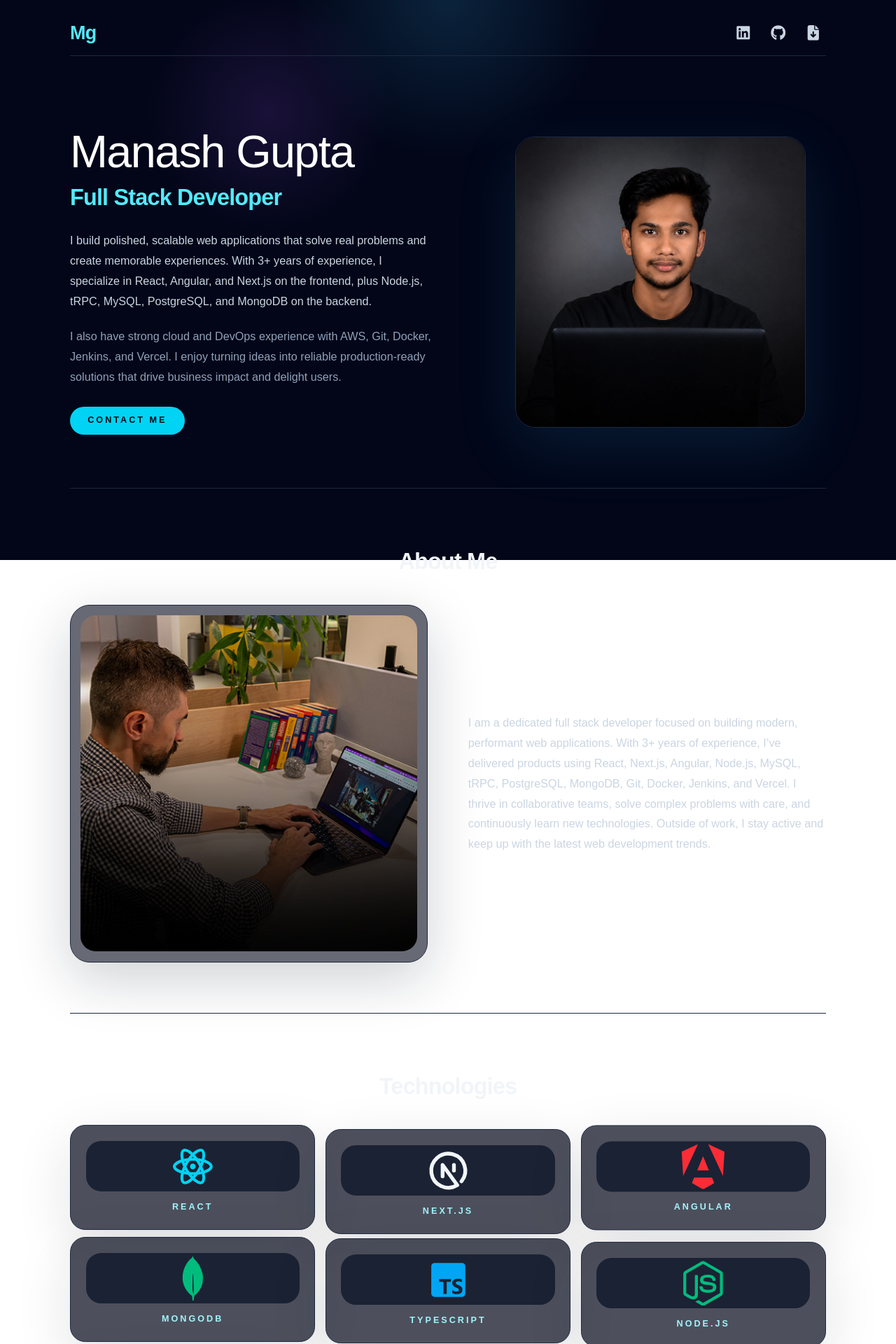
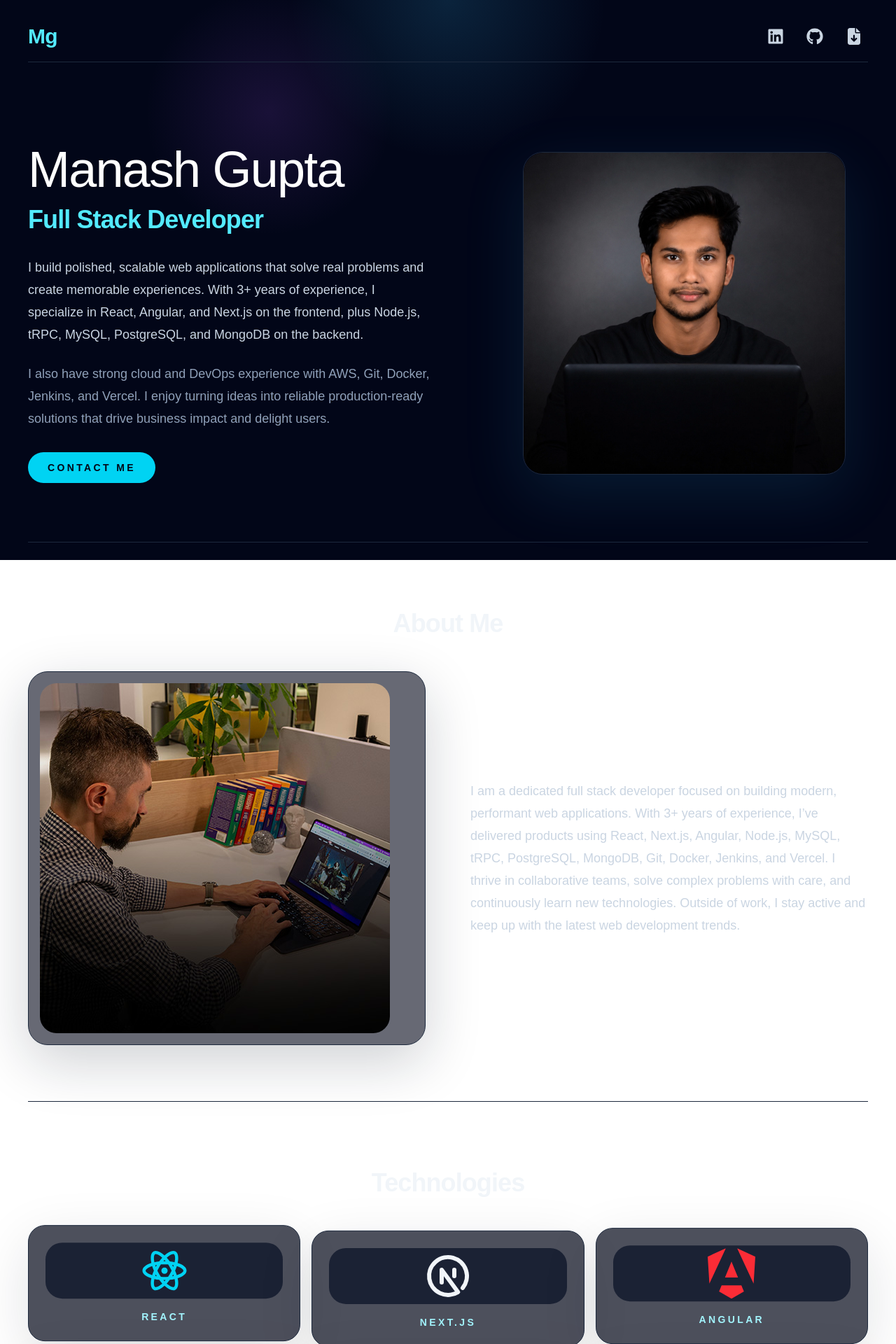
Before and after one commit to manash-codes/portfolio, a Next.js app in the folder next-portfolio/: page / in a window 1280 px wide. Shown: the top 1920 px of the page at 70% size. Built offline with nearby package versions, Linux system fonts and the light colour scheme.

Commit message:
Enhance accessibility and user experience by adding ARIA labels, skip link, and smooth scrolling; update global text scale for consistency

```diff
--- a/next-portfolio/app/globals.css
+++ b/next-portfolio/app/globals.css
@@ -3,7 +3,7 @@
 :root {
   --background: #ffffff;
   --foreground: #171717;
-  --global-text-scale: 90%;
+  --global-text-scale: 100%;
 }
 
 
@@ -30,6 +30,25 @@ body {
   background: var(--background);
   color: var(--foreground);
   font-family: Arial, Helvetica, sans-serif;
+}
+
+html {
+  scroll-behavior: smooth;
+}
+
+@media (prefers-reduced-motion: reduce) {
+  html {
+    scroll-behavior: auto;
+  }
+
+  *,
+  *::before,
+  *::after {
+    animation-duration: 0.01ms !important;
+    animation-iteration-count: 1 !important;
+    scroll-behavior: auto !important;
+    transition-duration: 0.01ms !important;
+  }
 }
 
 #root {
--- a/next-portfolio/app/page.tsx
+++ b/next-portfolio/app/page.tsx
@@ -57,11 +57,18 @@ export default function Home() {
         type="application/ld+json"
         dangerouslySetInnerHTML={{ __html: JSON.stringify(jsonLd) }}
       />
-      <div className="fixed inset-0 -z-10 bg-slate-950">
+      <a
+        href="#main-content"
+        className="sr-only focus:not-sr-only focus:fixed focus:left-6 focus:top-6 focus:z-50 focus:rounded-full focus:bg-cyan-300 focus:px-5 focus:py-3 focus:text-sm focus:font-semibold focus:text-slate-950 focus:outline focus:outline-2 focus:outline-offset-2 focus:outline-white"
+      >
+        Skip to main content
+      </a>
+
+      <div className="fixed inset-0 -z-10 bg-slate-950" aria-hidden="true">
         <div className="absolute inset-0 bg-[radial-gradient(circle_at_top,rgba(56,189,248,0.16),transparent_22%),radial-gradient(circle_at_30%_20%,rgba(168,85,247,0.14),transparent_16%)]" />
       </div>
 
-      <main className="mx-auto min-h-screen max-w-7xl px-6 py-8 sm:px-8 lg:px-10">
+      <main id="main-content" className="mx-auto min-h-screen max-w-7xl px-6 py-8 sm:px-8 lg:px-10">
         <Navbar />
         <div className="space-y-24">
           <Hero />
--- a/next-portfolio/components/About.tsx
+++ b/next-portfolio/components/About.tsx
@@ -7,8 +7,9 @@ import * as motion from "framer-motion/client";
 
 const About = () => {
   return (
-    <section id="about" className="border-b border-slate-800 pb-20">
+    <section id="about" aria-labelledby="about-heading" className="border-b border-slate-800 pb-20">
       <motion.h2
+        id="about-heading"
         initial={{ opacity: 0, y: -30 }}
         whileInView={{ opacity: 1, y: 0 }}
         transition={{ duration: 0.6 }}
--- a/next-portfolio/components/Contact.tsx
+++ b/next-portfolio/components/Contact.tsx
@@ -5,8 +5,9 @@ import * as motion from "framer-motion/client";
 
 const Contact = () => {
   return (
-    <section id="contact" className="border-b border-slate-800 pb-20">
+    <section id="contact" aria-labelledby="contact-heading" className="border-b border-slate-800 pb-20">
       <motion.h2
+        id="contact-heading"
         whileInView={{ opacity: 1, y: 0 }}
         initial={{ opacity: 0, y: -40 }}
         transition={{ duration: 0.6 }}
@@ -33,12 +34,14 @@ const Contact = () => {
         >
           <a
             href={`tel:${CONTACT.phoneNo}`}
+            aria-label={`Call Manash Gupta at +91 ${CONTACT.phoneNo}`}
             className="block rounded-full border border-cyan-500/30 bg-slate-950/50 px-6 py-3 text-base font-semibold text-cyan-200 transition hover:border-cyan-400 hover:bg-slate-900"
           >
             +91 {CONTACT.phoneNo}
           </a>
           <a
             href={`mailto:${CONTACT.email}`}
+            aria-label={`Email Manash Gupta at ${CONTACT.email}`}
             className="inline-flex rounded-full border border-cyan-500/30 bg-slate-950/50 px-6 py-3 text-base font-semibold text-cyan-200 transition hover:border-cyan-400 hover:bg-slate-900"
           >
             {CONTACT.email}
--- a/next-portfolio/components/Experience.tsx
+++ b/next-portfolio/components/Experience.tsx
@@ -3,8 +3,9 @@ import * as motion from "framer-motion/client";
 
 const Experience = () => {
   return (
-    <section id="experience" className="border-b border-slate-800 pb-24">
+    <section id="experience" aria-labelledby="experience-heading" className="border-b border-slate-800 pb-24">
       <motion.h2
+        id="experience-heading"
         initial={{ opacity: 0, y: -30 }}
         whileInView={{ opacity: 1, y: 0 }}
         transition={{ duration: 0.6 }}
@@ -17,6 +18,7 @@ const Experience = () => {
         {EXPERIENCES.map((experience, index) => (
           <motion.article
             key={index}
+            aria-labelledby={`experience-${index}-title`}
             initial={{ opacity: 0, y: 20 }}
             whileInView={{ opacity: 1, y: 0 }}
             transition={{ duration: 0.7, delay: index * 0.06 }}
@@ -28,7 +30,9 @@ const Experience = () => {
 
             <div>
               <h3 className="text-xl font-semibold text-slate-100">
+                <span id={`experience-${index}-title`}>
                 {experience.role}
+                </span>
               </h3>
               <p className="mt-1 text-sm font-medium text-cyan-300">{experience.company}</p>
               <p className="mt-4 text-slate-400">{experience.description}</p>
--- a/next-portfolio/components/Hero.tsx
+++ b/next-portfolio/components/Hero.tsx
@@ -14,10 +14,11 @@ const container = (delay: number) => ({
 
 const Hero = () => {
   return (
-    <section id="home" className="border-b border-slate-800 pb-16 pt-10 lg:pt-16">
+    <section id="home" aria-labelledby="home-heading" className="border-b border-slate-800 pb-16 pt-10 lg:pt-16">
       <div className="flex flex-col gap-16 lg:flex-row lg:items-center lg:gap-24">
         <div className="lg:max-w-2xl">
           <motion.h1
+            id="home-heading"
             variants={container(0)}
             initial="hidden"
             animate="visible"
@@ -58,6 +59,7 @@ const Hero = () => {
             initial="hidden"
             animate="visible"
             href={`mailto:${CONTACT.email}`}
+            aria-label={`Email Manash Gupta at ${CONTACT.email}`}
             className="mt-8 inline-flex items-center justify-center rounded-full bg-cyan-400 px-7 py-3 text-sm font-semibold uppercase tracking-[0.24em] text-slate-950 transition hover:bg-cyan-300 focus-visible:outline focus-visible:outline-offset-4 focus-visible:outline-cyan-300"
           >
             Contact Me
--- a/next-portfolio/components/Loader.tsx
+++ b/next-portfolio/components/Loader.tsx
@@ -1,12 +1,12 @@
 const Loader = () => {
   return (
-    <div className="flex justify-center items-center">
-      <div className="loader min-h-screen">
-        <div className="loader__circle"></div>
-        <div className="loader__circle"></div>
-        <div className="loader__circle"></div>
-        <div className="loader__circle"></div>
-        <div className="loader__circle"></div>
+    <div className="flex items-center justify-center" role="status" aria-live="polite" aria-label="Loading content">
+      <div className="loader min-h-screen" aria-hidden="true">
+        <div className="loader__circle" />
+        <div className="loader__circle" />
+        <div className="loader__circle" />
+        <div className="loader__circle" />
+        <div className="loader__circle" />
       </div>
     </div>
   );
--- a/next-portfolio/components/Navbar.tsx
+++ b/next-portfolio/components/Navbar.tsx
@@ -3,9 +3,15 @@ import { FaFileArrowDown } from "react-icons/fa6";
 
 const Navbar = () => {
   return (
-    <nav className="mb-8 flex items-center justify-between gap-6 border-b border-slate-800 pb-4">
+    <nav className="mb-8 flex items-center justify-between gap-6 border-b border-slate-800 pb-4" aria-label="Primary navigation">
       <div className="flex items-center gap-3">
-        <span className="text-3xl font-semibold tracking-tight text-cyan-300">Mg</span>
+        <a
+          href="#home"
+          className="text-3xl font-semibold tracking-tight text-cyan-300 focus-visible:rounded focus-visible:outline-2 focus-visible:outline-offset-4 focus-visible:outline-cyan-300"
+          aria-label="Manash Gupta home"
+        >
+          Mg
+        </a>
       </div>
 
       <div className="flex items-center gap-4 text-2xl text-slate-300">
@@ -14,26 +20,26 @@ const Navbar = () => {
           href="https://www.linkedin.com/in/manash-gupta/"
           target="_blank"
           rel="noreferrer noopener"
-          aria-label="LinkedIn"
+          aria-label="Open Manash Gupta LinkedIn profile"
         >
-          <FaLinkedin />
+          <FaLinkedin aria-hidden="true" focusable="false" />
         </a>
         <a
           className="inline-flex items-center justify-center rounded-full p-2 transition hover:text-cyan-300 focus-visible:outline-2 focus-visible:outline-offset-2 focus-visible:outline-cyan-300"
           href="https://github.com/manash-codes"
           target="_blank"
           rel="noreferrer noopener"
-          aria-label="GitHub"
+          aria-label="Open Manash Gupta GitHub profile"
         >
-          <FaGithub />
+          <FaGithub aria-hidden="true" focusable="false" />
         </a>
         <a
           className="inline-flex items-center justify-center rounded-full p-2 transition hover:text-cyan-300 focus-visible:outline-2 focus-visible:outline-offset-2 focus-visible:outline-cyan-300"
           href="/Manash_Gupta_Full_Stack.pdf"
           download
-          aria-label="Download resume"
+          aria-label="Download Manash Gupta resume PDF"
         >
-          <FaFileArrowDown />
+          <FaFileArrowDown aria-hidden="true" focusable="false" />
         </a>
       </div>
     </nav>
--- a/next-portfolio/components/Projects.tsx
+++ b/next-portfolio/components/Projects.tsx
@@ -4,8 +4,9 @@ import * as motion from "framer-motion/client";
 
 const Projects = () => {
   return (
-    <section id="projects" className="border-b border-slate-800 pb-20">
+    <section id="projects" aria-labelledby="projects-heading" className="border-b border-slate-800 pb-20">
       <motion.h2
+        id="projects-heading"
         initial={{ opacity: 0, y: -30 }}
         whileInView={{ opacity: 1, y: 0 }}
         transition={{ duration: 0.6 }}
@@ -18,6 +19,7 @@ const Projects = () => {
         {PROJECTS.map((project, index) => (
           <motion.article
             key={index}
+            aria-labelledby={`project-${index}-title`}
             initial={{ opacity: 0, y: 20 }}
             whileInView={{ opacity: 1, y: 0 }}
             transition={{ duration: 0.7, delay: index * 0.08 }}
@@ -33,7 +35,7 @@ const Projects = () => {
               />
             </div>
             <div>
-              <h3 className="text-xl font-semibold text-slate-100">{project.title}</h3>
+              <h3 id={`project-${index}-title`} className="text-xl font-semibold text-slate-100">{project.title}</h3>
               <p className="mt-4 text-slate-400">{project.description}</p>
               <div className="mt-5 flex flex-wrap gap-2">
                 {project.technologies.map((tech, techIndex) => (
--- a/next-portfolio/components/Technologies.tsx
+++ b/next-portfolio/components/Technologies.tsx
@@ -31,8 +31,9 @@ const technologies = [
 
 const Technologies = () => {
   return (
-    <section id="technologies" className="border-b border-slate-800 pb-24">
+    <section id="technologies" aria-labelledby="technologies-heading" className="border-b border-slate-800 pb-24">
       <motion.h2
+        id="technologies-heading"
         initial={{ opacity: 0, y: -30 }}
         whileInView={{ opacity: 1, y: 0 }}
         transition={{ duration: 0.6 }}
@@ -46,6 +47,7 @@ const Technologies = () => {
         whileInView={{ opacity: 1, y: 0 }}
         transition={{ duration: 0.8 }}
         className="grid gap-4 sm:grid-cols-2 lg:grid-cols-3"
+        role="list"
       >
         {technologies.map((technology, index) => (
           <motion.div
@@ -54,8 +56,8 @@ const Technologies = () => {
             animate="animate"
             initial="initial"
             className="group rounded-3xl border border-slate-800 bg-slate-950/70 p-6 text-center shadow-[0_24px_80px_rgba(15,23,42,0.12)]"
-            role="article"
-            aria-label={technology.label}
+            role="listitem"
+            aria-label={`${technology.label} skill`}
           >
             <div className="flex h-20 items-center justify-center rounded-3xl bg-slate-900/80 transition group-hover:bg-cyan-950/90">
               {technology.icon}
```
